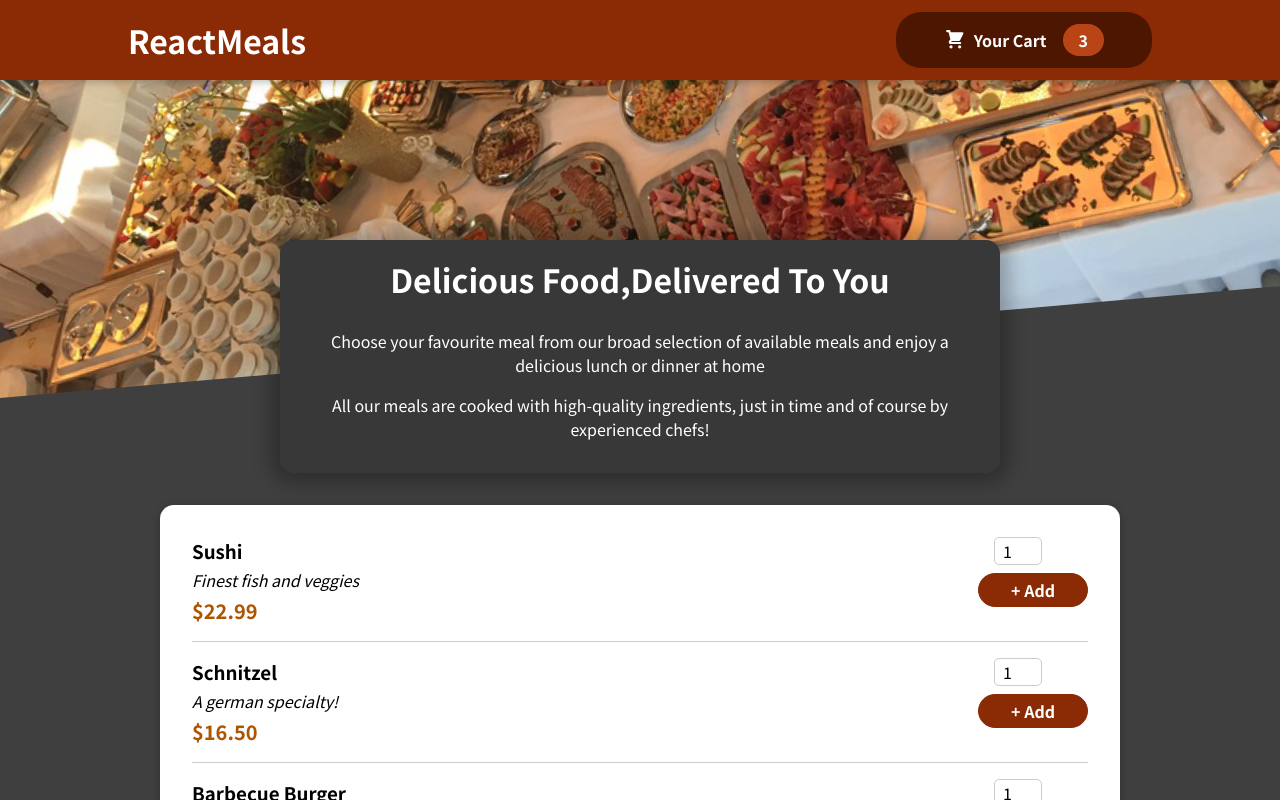
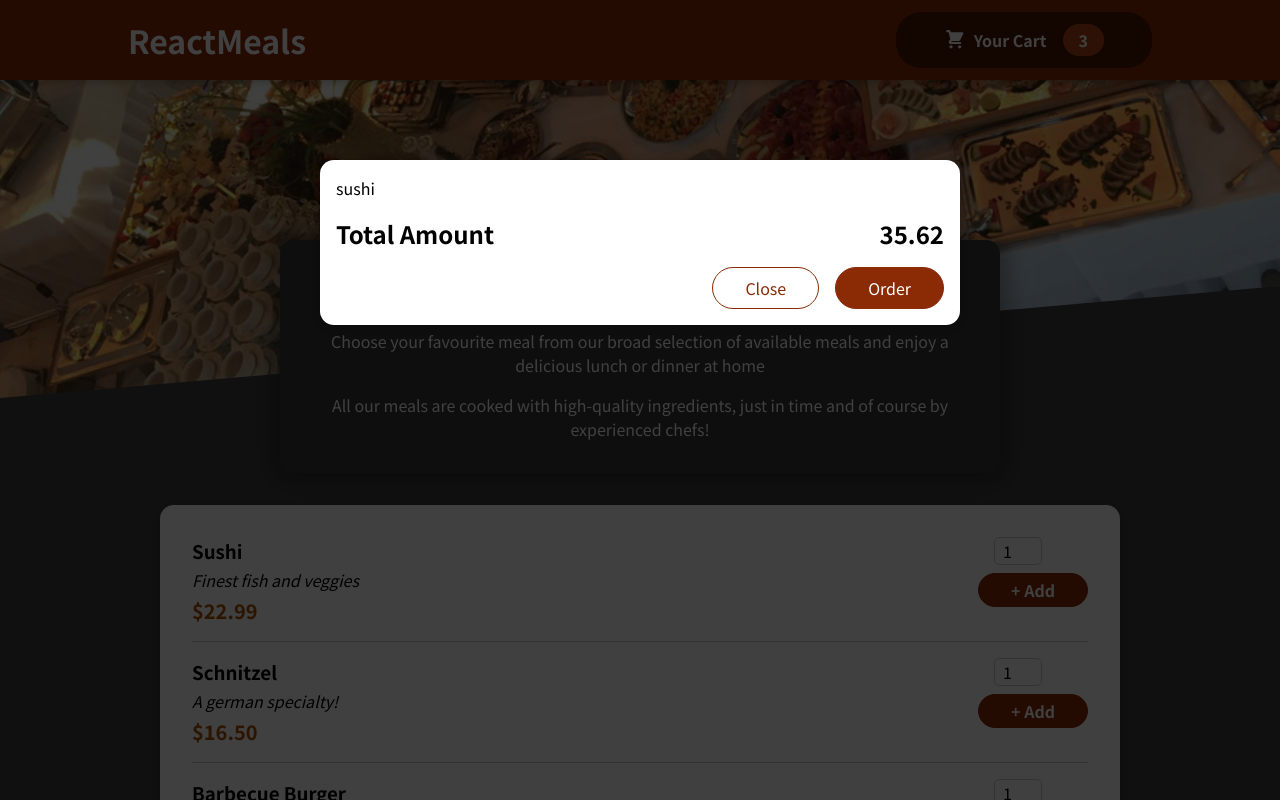
Before and after one commit to puranrana080/Food-Order-App_React, a React (Create React App) app: page / in a window 1280 px wide. Shown: the top 800 px of the page. Built offline with nearby package versions, Linux system fonts and the light colour scheme.

Commit message:
display hard coded cart

```diff
--- a/public/index.html
+++ b/public/index.html
@@ -28,6 +28,7 @@
   </head>
   <body>
     <noscript>You need to enable JavaScript to run this app.</noscript>
+    <div id="overlays"></div>
     <div id="root"></div>
     <!--
       This HTML file is a template.
--- a/src/App.js
+++ b/src/App.js
@@ -1,5 +1,7 @@
+import {Fragment} from "react"
 import Header from "./components/Layout/Header";
 import Meals from "./components/Meals/Meals";
+import Cart from "./components/Cart/Cart"
 
 function App() {
   const DUMMY_MEALS = [
@@ -30,10 +32,11 @@
   ];
 
   return (
-    <>
+    <Fragment>
+      <Cart />
       <Header />
       <Meals meals={DUMMY_MEALS}></Meals>
-    </>
+    </Fragment>
   );
 }
 
--- /dev/null
+++ b/src/components/Cart/Cart.js
@@ -0,0 +1,27 @@
+import classes from "./Cart.module.css";
+import Modal from "../UI/Modal"
+const Cart = (props) => {
+  const cartItems =
+    <ul className={classes['cart-items']}>
+
+      {[{ id: "c1", name: "sushi", amount: 2, price: 12.99 }].map((item) => (
+       <li key={item.id}>{item.name}</li>
+      ))}
+    </ul>
+
+
+  return (
+    <Modal>
+      {cartItems}
+      <div className={classes.total}>
+        <span>Total Amount</span>
+        <span>35.62</span>
+      </div>
+      <div className={classes.actions}>
+        <button className={classes['button--alt']}>Close</button>
+        <button className={classes.button}>Order</button>
+      </div>
+    </Modal>
+  );
+};
+export default Cart;
--- /dev/null
+++ b/src/components/Cart/Cart.module.css
@@ -0,0 +1,46 @@
+.cart-items {
+    list-style: none;
+    margin: 0;
+    padding: 0;
+    max-height: 20rem;
+    overflow: auto;
+  }
+
+  .total {
+    display: flex;
+    justify-content: space-between;
+    align-items: center;
+    font-weight: bold;
+    font-size: 1.5rem;
+    margin: 1rem 0;
+  }
+
+  .actions {
+    text-align: right;
+  }
+
+  .actions button {
+    font: inherit;
+    cursor: pointer;
+    background-color: transparent;
+    border: 1px solid #8a2b06;
+    padding: 0.5rem 2rem;
+    border-radius: 25px;
+    margin-left: 1rem;
+  }
+
+  .actions button:hover,
+  .actions button:active {
+    background-color: #5a1a01;
+    border-color: #5a1a01;
+    color: white;
+  }
+
+  .actions .button--alt {
+    color: #8a2b06;
+  }
+
+  .actions .button {
+    background-color: #8a2b06;
+    color: white;
+  }
--- a/src/components/Meals/MealItem/MealItemForm.js
+++ b/src/components/Meals/MealItem/MealItemForm.js
@@ -6,7 +6,7 @@
       <Input
         lebel="Amount"
         input={{
-          id: "amount",
+          id: "amount_"+props.id,
           type: "number",
           min: "1",
           max: "5",
--- /dev/null
+++ b/src/components/UI/Modal.js
@@ -0,0 +1,26 @@
+import classes from "./Modal.module.css"
+import {Fragment} from "react"
+import ReactDOM from "react-dom";
+const Backdrop = (props) => {
+  return <div className={classes.backdrop}></div>;
+};
+const ModalOverlay = (props) => {
+  return (
+    <div className={classes.modal}>
+      <div className={classes.content}>{props.children}</div>
+    </div>
+  );
+};
+const portalElement = document.getElementById('overlays');
+const Modal = (props) => {
+  return (
+    <Fragment>
+      {ReactDOM.createPortal(<Backdrop />, portalElement)}
+      {ReactDOM.createPortal(
+        <ModalOverlay>{props.children}</ModalOverlay>,
+        portalElement
+      )}
+    </Fragment>
+  );
+};
+export default Modal;
--- /dev/null
+++ b/src/components/UI/Modal.module.css
@@ -0,0 +1,40 @@
+.backdrop {
+    position: fixed;
+    top: 0;
+    left: 0;
+    width: 100%;
+    height: 100vh;
+    z-index: 20;
+    background-color: rgba(0, 0, 0, 0.75);
+  }
+
+  .modal {
+    position: fixed;
+    top: 20vh;
+    left: 5%;
+    width: 90%;
+    background-color: white;
+    padding: 1rem;
+    border-radius: 14px;
+    box-shadow: 0 2px 8px rgba(0, 0, 0, 0.25);
+    z-index: 30;
+    animation: slide-down 300ms ease-out forwards;
+  }
+
+  @media (min-width: 768px) {
+    .modal {
+      width: 40rem;
+      left: calc(50% - 20rem);
+    }
+  }
+
+  @keyframes slide-down {
+    from {
+      opacity: 0;
+      transform: translateY(-3rem);
+    }
+    to {
+      opacity: 1;
+      transform: translateY(0);
+    }
+  }
```
